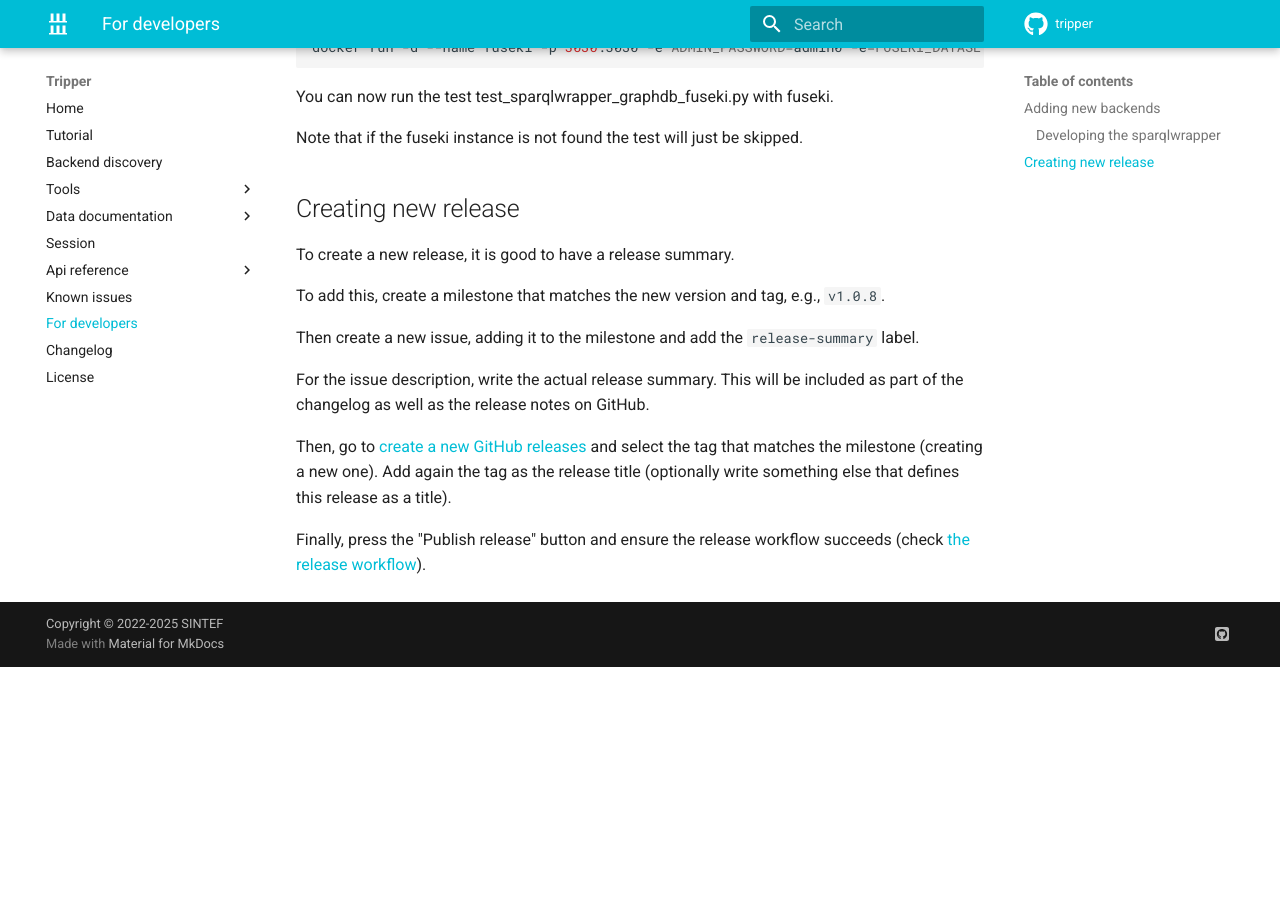
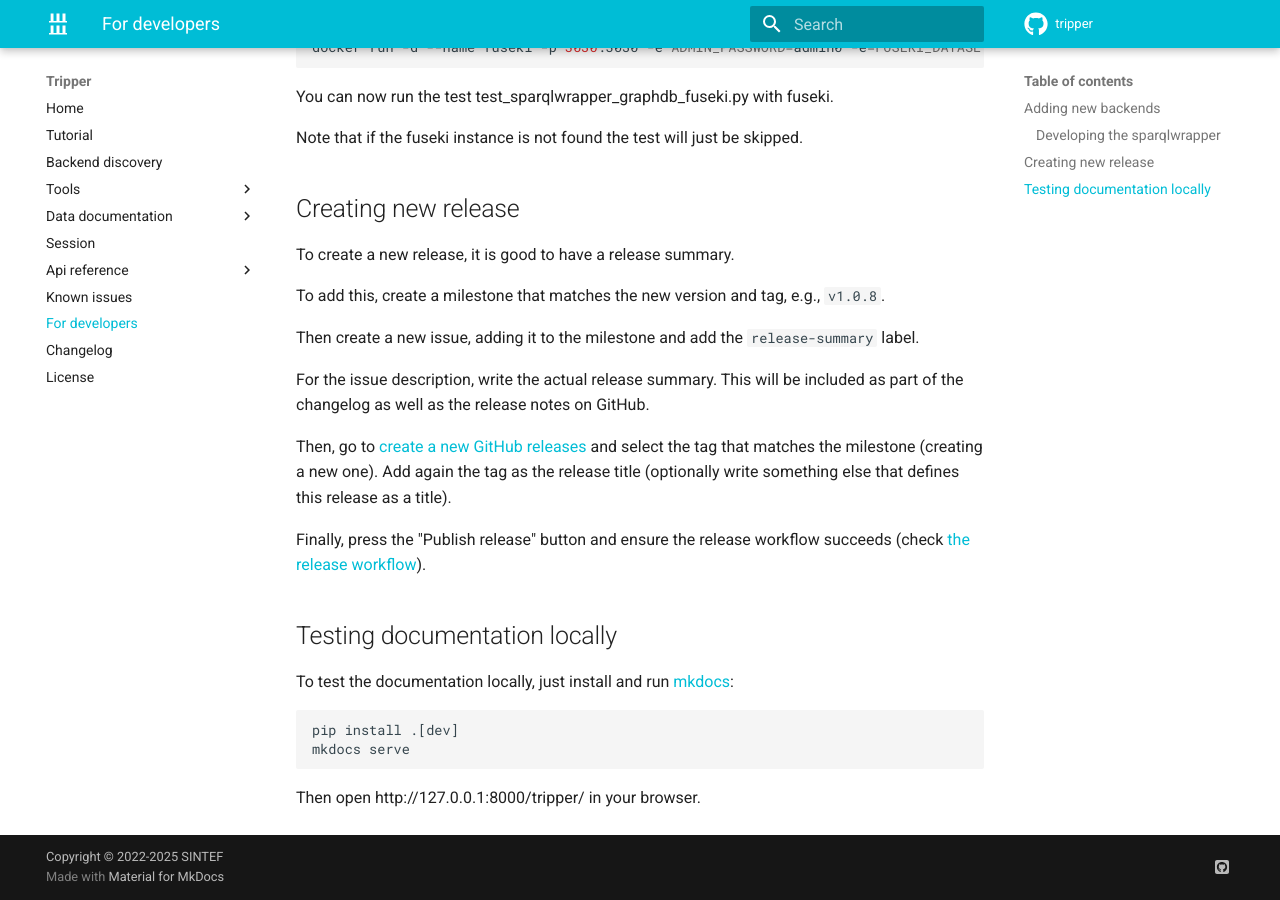
Before and after one commit to EMMC-ASBL/tripper, an MkDocs documentation site: the page built from docs/developers.md, in a window 1280 px wide and 900 px high, scrolled down 871 px. Built offline with MkDocs 1.6.1 and Material for MkDocs 9.7.7, drawn with Linux system fonts in a browser that asks for light colours; comment, search, counter and statistics services are not loaded; the version menu is left out; before the commit the page ends 1538 px from its top, so only the background shows below that.

Commit message:
Added tips about how to run mkdocs locally

```diff
--- a/docs/developers.md
+++ b/docs/developers.md
@@ -61,5 +61,16 @@ Finally, press the "Publish release" button and ensure the release workflow succ
 
 
 
+## Testing documentation locally
+
+To test the documentation locally, just install and run [mkdocs]:
+
+    pip install .[dev]
+    mkdocs serve
+
+Then open http://127.0.0.1:8000/tripper/ in your browser.
+
+
 
 [interface.py]: https://github.com/EMMC-ASBL/tripper/blob/master/tripper/interface.py
+[mkdocs]: https://www.mkdocs.org/
```
